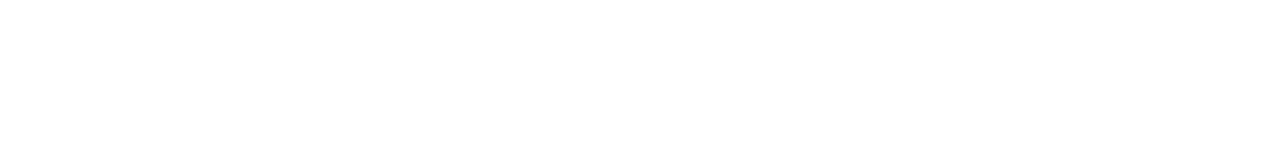
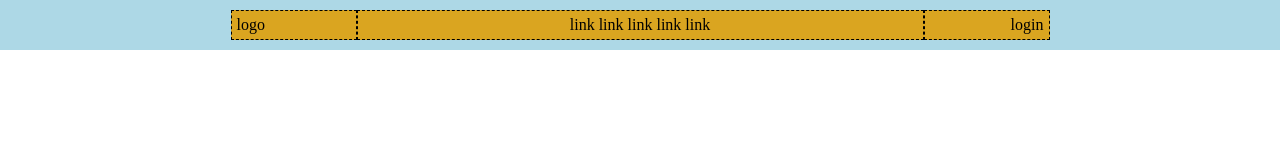
Before and after one commit to giorgiagalbullicavazzini/htmlcss-struttura-discord, a plain HTML site: page index.html in a window 1280 px wide. Drawn offline with Linux system fonts and the light colour scheme.

Commit message:
Header top

```diff
--- a/css/style.css
+++ b/css/style.css
@@ -0,0 +1,56 @@
+/*
+===========
+Reset
+===========
+*/
+
+* {
+  box-sizing: border-box;
+  margin: 0;
+  padding: 0;
+}
+
+/*
+===========
+Debug
+===========
+*/
+
+.debug header {
+  background-color: #ADD8E6;
+}
+
+.debug .header-top * {
+  background-color: #DAA520;
+  border: 1px dashed;
+}
+
+/*
+===========
+Header
+===========
+*/
+
+.header-top {
+  display: flex;
+  justify-content: center;
+  padding: 10px;
+}
+
+.header-top * {
+  padding: 5px;
+}
+
+.logo,
+.login {
+  width: 10%;
+}
+
+.login {
+  text-align: right;
+}
+
+.link {
+  width: 45%;
+  text-align: center;
+}
--- a/index.html
+++ b/index.html
@@ -9,9 +9,19 @@
   <link rel="stylesheet" href="css/style.css">
 </head>
 
-<body>
+<body class="debug">
   <!-- Header -->
-  <header></header>
+  <header>
+    <!-- Header top -->
+    <div class="header-top">
+      <div class="logo">logo</div>
+      <div class="link">link link link link link</div>
+      <div class="login">login</div>
+    </div>
+    <!-- // Header top -->
+
+    <div class="header-bottom"></div>
+  </header>
   <!-- // Header -->
 
   <!-- Main -->
```
